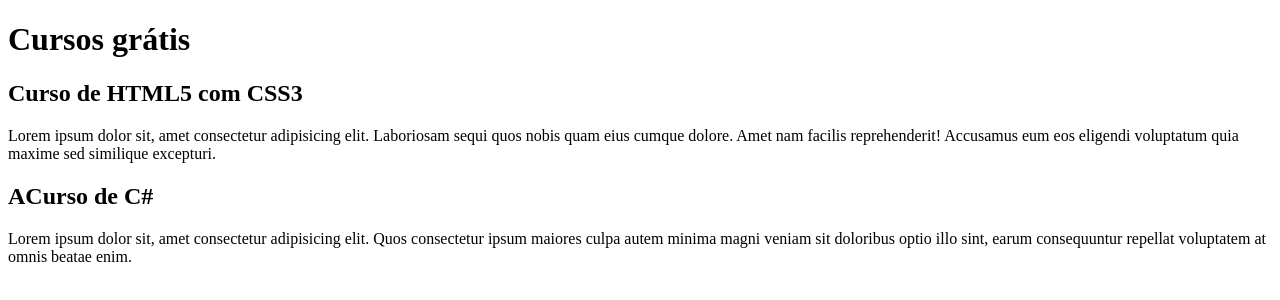
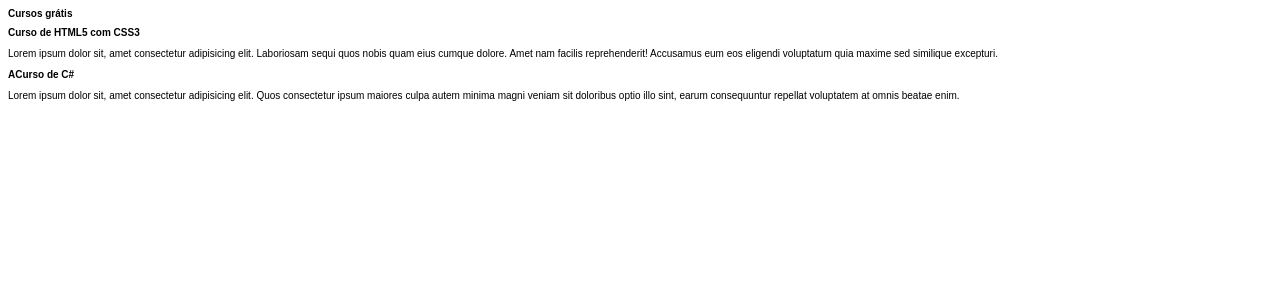
Before and after one commit to Juely2021/projeto-site, a plain HTML site: page index.html in a window 1280 px wide. Drawn offline with Linux system fonts and the light colour scheme.

Commit message:
iniciei o css da página

```diff
--- a/index.html
+++ b/index.html
@@ -5,6 +5,7 @@
     <meta http-equiv="X-UA-Compatible" content="IE=edge">
     <meta name="viewport" content="width=device-width, initial-scale=1.0">
     <title>Título do site</title>
+    <link rel="stylesheet" href="style.css">
 </head>
 <body>
     <main>
--- /dev/null
+++ b/style.css
@@ -0,0 +1,4 @@
+*{
+    font-family: Arial, Helvetica, sans-serif;
+    font-size: 10px;
+}
```
